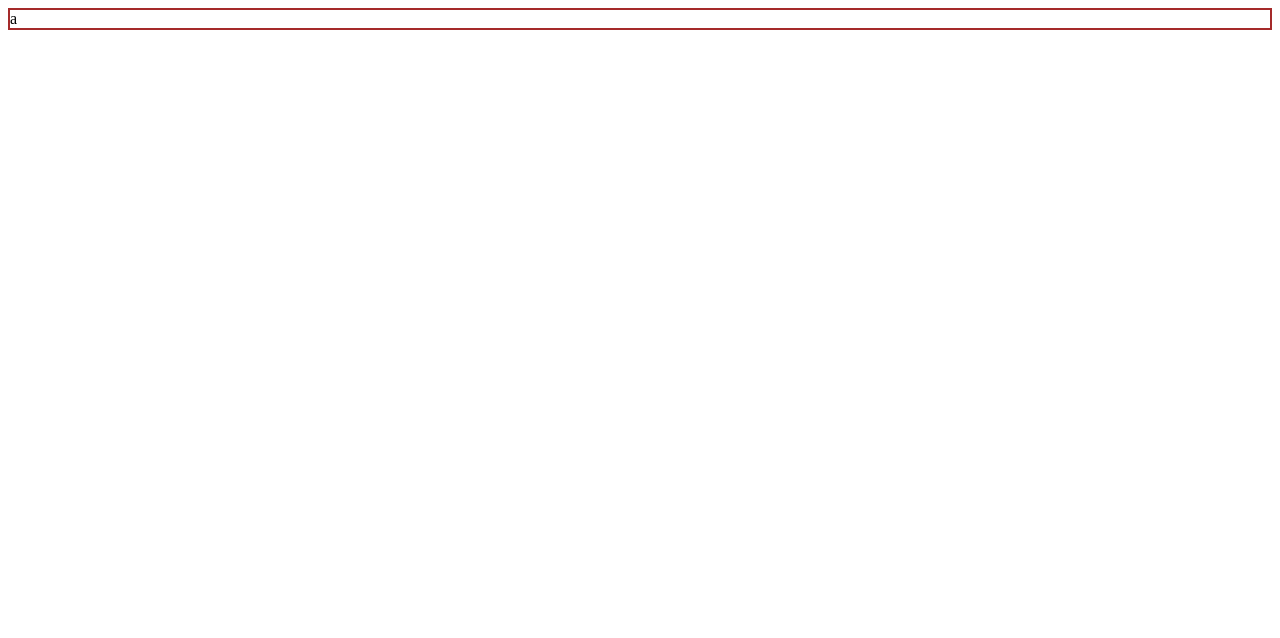
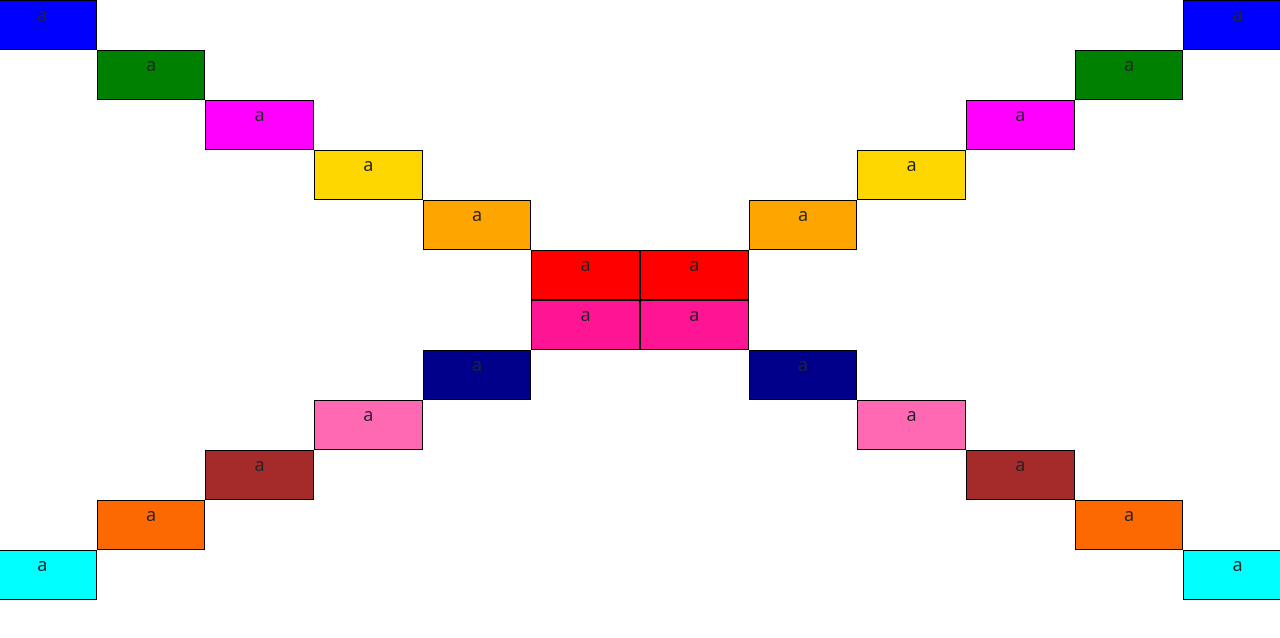
Before and after one commit to rakeshkhaarol/10-nov-2022, a plain HTML site: page index.html in a window 1280 px wide. Drawn offline with nearby package versions, Linux system fonts and the light colour scheme.

Commit message:
commit 2

```diff
--- a/index.html
+++ b/index.html
@@ -5,15 +5,112 @@
         <meta http-equiv="X-UA-Compatible" content="IE=edge">
         <meta name="viewport" content="width=device-width, initial-scale=1.0">
         <title>bootstrep 5 grid system</title>
+        <link href="https://cdn.jsdelivr.net/npm/bootstrap@5.2.2/dist/css/bootstrap.min.css" rel="stylesheet" integrity="sha384-Zenh87qX5JnK2Jl0vWa8Ck2rdkQ2Bzep5IDxbcnCeuOxjzrPF/et3URy9Bv1WTRi" crossorigin="anonymous">
         <style>
             .r_br{
-                border: 2px solid brown;
+                border: 1px solid black;
+                height: 50px;
+                text-align: center;
+                font-size: large;
             }
-        </style>
+            .r_blue{
+                background: blue;
+            }
+            .r_green{
+                background: green;
+            }
+            .r_fuchsia{
+                background: fuchsia;
+            }
+            .r_darkred{
+                background: darkred;
+            }
+            .r_gold{
+                background: gold;
+
+            }
+            .r_orange{
+                background: orange;
+            }
+            .r_red{
+                background: red;
+            }
+            .r_deeppink{
+                background: deeppink;
+            }
+            .r_darkblue{
+                background: darkblue;
+            }
+            .r_hotpink{
+                background: hotpink;
+            }
+            .r_brown{
+                background: brown;
+            }
+            .r_rgb{
+                background: rgb(252, 105, 0);
+            }
+            .r_cyan{
+                background: cyan;
+            }
+            </style>
     </head>
     <body>
         <div class="row">
-            <div class="col-1 r_br">a</div>
+            <div class="col-1 r_blue r_br">a</div>
+            <div class="col-1 offset-md-10 r_blue r_br">a</div>
+
         </div>
+        <div class="row">
+            <div class="col-1 offset-md-1 offset-2 r_green r_br">a</div>
+            <div class="col-1 offset-md-8 offset-2 r_green r_br">a</div>
+        </div>
+        <div class="row">
+            <div class="col-1 offset-md-2 r_fuchsia r_br">a</div>
+            <div class="col-1 offset-md-6 r_fuchsia r_br">a</div>
+        </div>
+        <div class="row">
+            <div class="col-1 offset-md-3 r_gold r_br">a</div>
+            <div class="col-1 offset-md-4 r_gold r_br">a</div>
+        </div>
+        <div class="row">
+            <div class="col-1 offset-md-4 r_orange r_br">a</div>
+            <div class="col-1 offset-md-2  r_orange r_br">a</div>
+        </div>
+        <div class="row">
+            <div class="col-1 offset-md-5 r_red r_br">a</div>
+            <div class="col-1 offset-md-0 r_red r_br">a</div>
+        </div>
+        <div class="row position-relative ">
+            <div class="col-1 offset-md-6 r_deeppink r_br">a</div>
+            <div class="col-1 offset-md-5 position-absolute start-400 r_deeppink r_br">a</div>
+
+        </div>
+        <div class="row position-relative ">
+            <div class="col-1 offset-md-7 r_darkblue r_br">a</div>
+            <div class="col-1 offset-md-4 position-absolute start-10 bottom-10 r_darkblue r_br">a</div>
+
+        </div>
+        <div class="row position-relative">
+            <div class="col-1 offset-md-8 r_hotpink r_br">a</div>
+            <div class="col-1 offset-md-3 position-absolute r_hotpink r_br">a</div>
+
+        </div>
+        <div class="row position-relative">
+            <div class="col-1 offset-md-9 r_brown r_br">a</div>
+            <div class="col-1 offset-md-2 position-absolute r_brown r_br">a</div>
+
+        </div>
+        <div class="row  position-relative">
+            <div class="col-1 offset-md-10 r_rgb r_br">a</div>
+            <div class="col-1 offset-md-1 position-absolute bottom-0 start-0 r_rgb r_br">a</div>
+
+        </div>
+        <div class="row position-relative">
+            <div class="col-1 offset-md-11 r_cyan r_br">a</div>
+            <div class="col-1  position-absolute bottom-0 start-0 r_cyan r_br">a</div>
+
+        </div>
+        <script src="https://cdn.jsdelivr.net/npm/bootstrap@5.2.2/dist/js/bootstrap.bundle.min.js" integrity="sha384-OERcA2EqjJCMA+/3y+gxIOqMEjwtxJY7qPCqsdltbNJuaOe923+mo//f6V8Qbsw3" crossorigin="anonymous"></script>
     </body>
 </html>
```
